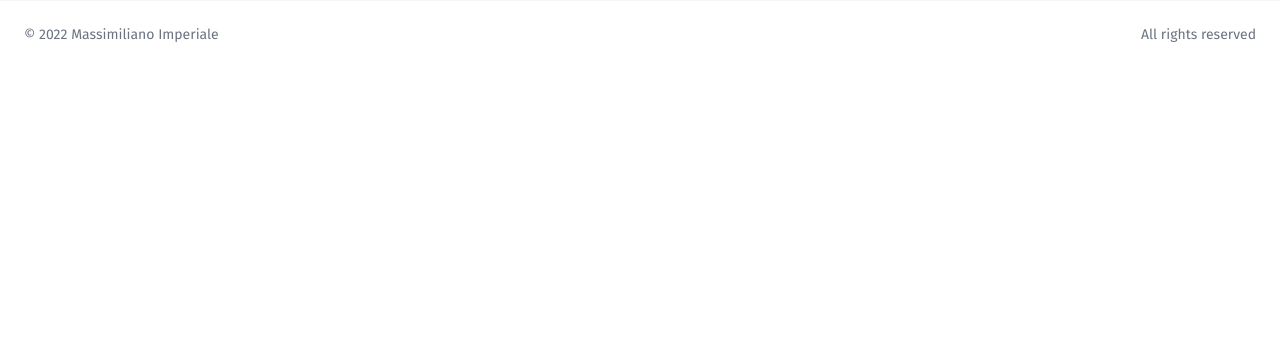
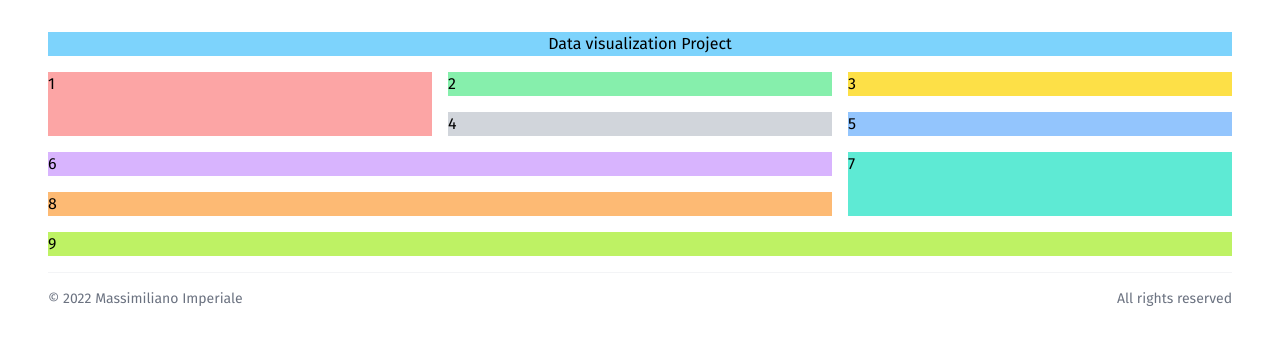
Before and after one commit to imperiale-m/dv_project, a website: page index.html in a window 1280 px wide. Drawn offline with Linux system fonts and the light colour scheme.

Commit message:
structure draft

```diff
--- a/index.html
+++ b/index.html
@@ -3,7 +3,7 @@
   <head>
     <title>Data Visualization Homework</title>
     <meta
-      content="Homework exercises for the Data Visualization Course at UNIGE"
+      content="Data Visualization project"
       name="description" />
     <meta charset="UTF-8" />
     <meta content="width=device-width, initial-scale=1.0" name="viewport" />
@@ -17,8 +17,21 @@
       rel="stylesheet" />
   </head>
   <body>
+    <div class="grid grid-cols-3 gap-4 px-6 py-8 sm:px-12">
+      <div class="col-span-3 row-span-1 bg-sky-300 text-center">Data visualization Project</div>
+      <div class="col-span-1 row-span-2 bg-red-300" id="chart1">1</div>
+      <div class="col-span-1 bg-green-300" id="chart2">2</div>
+      <div class="col-span-1 bg-yellow-300" id="chart3">3</div>
+      <div class="col-span-1 bg-gray-300" id="chart4">4</div>
+      <div class="col-span-1 bg-blue-300" id="chart5">5</div>
+      <div class="col-span-2 bg-purple-300" id="chart6">6</div>
+      <div class="col-span-1 row-span-2 bg-teal-300" id="chart7">7</div>
+      <div class="col-span-2 bg-orange-300" id="chart8">8</div>
+      <div class="col-span-3 row-span-1 bg-lime-300" id="chart9">9</div>
+      <div class="col-span-3 row-span-1 bg-lime-300" id="footer">
         <footer aria-label="Footer" class="bg-white">
-      <div class="border-t border-gray-100 p-6 text-center sm:flex sm:justify-between sm:text-left">
+          <div
+            class="border-t border-gray-100 py-4 text-center sm:flex sm:justify-between sm:text-left">
             <p class="text-sm text-gray-500">
               <span class="block sm:inline">All rights reserved</span>
             </p>
@@ -27,5 +40,7 @@
             </p>
           </div>
         </footer>
+      </div>
+    </div>
   </body>
 </html>
```
Also changed, not shown: output.css. Lines whose indentation alone changed are shown as unchanged.
